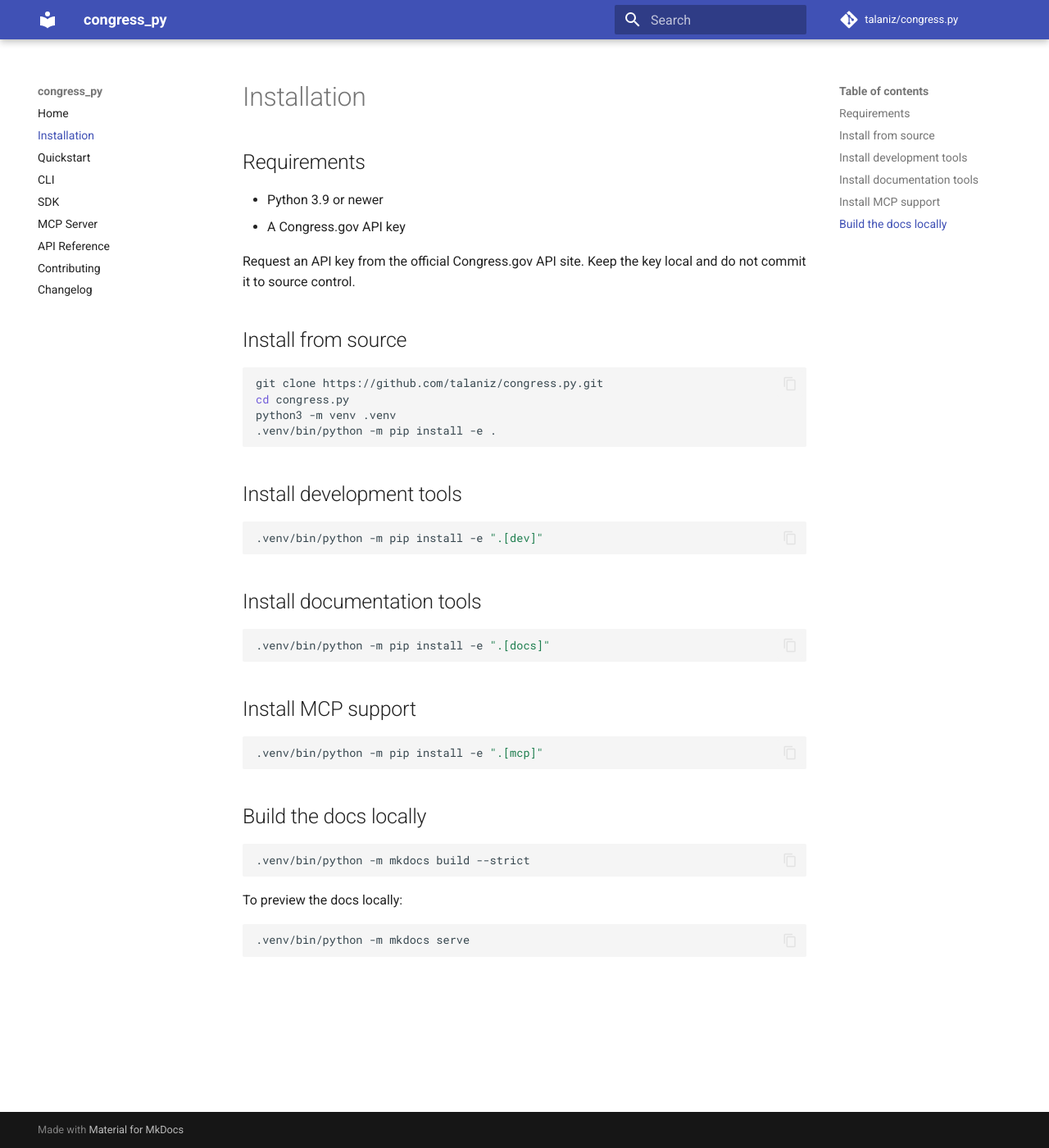
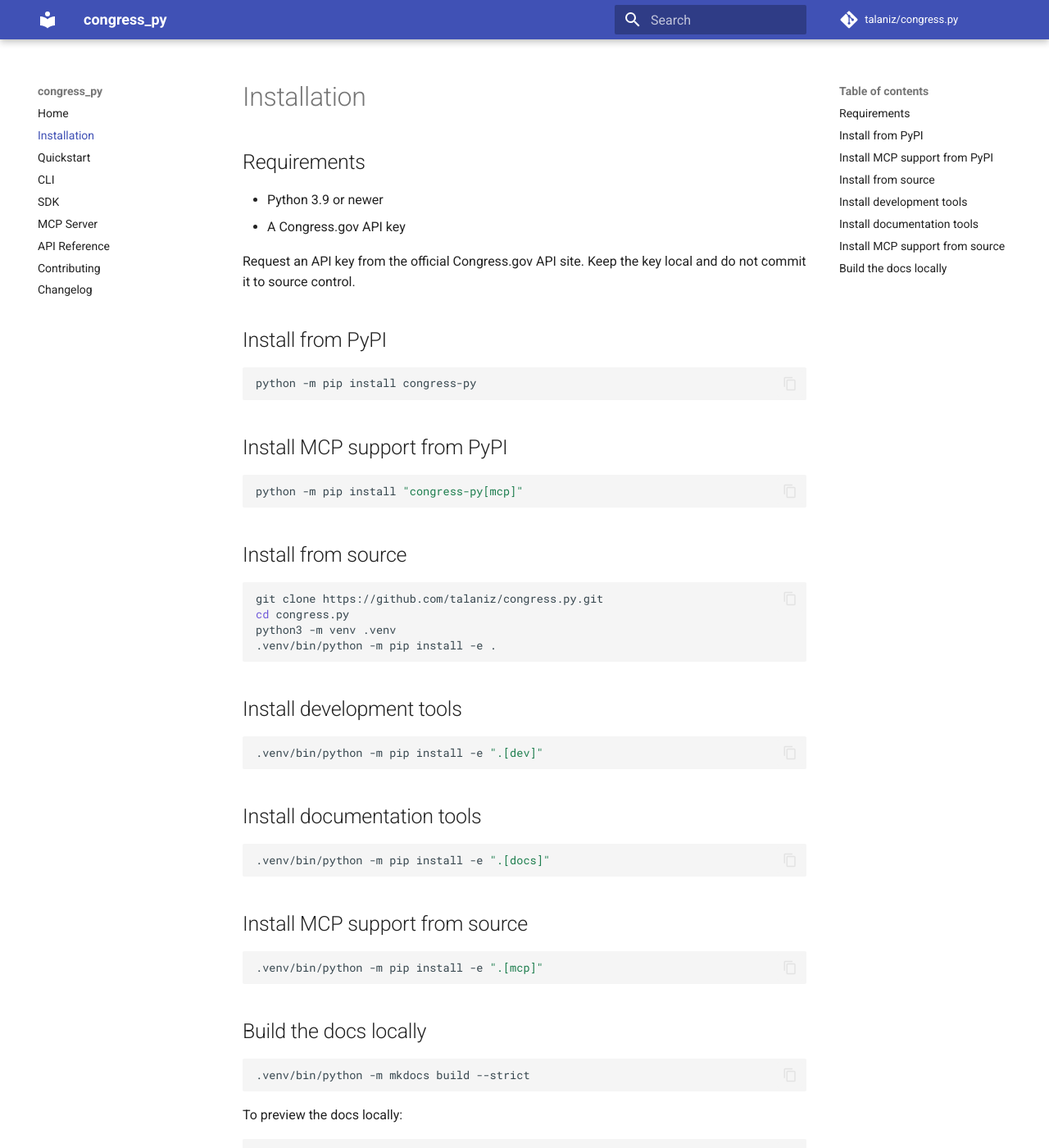
Before and after one commit to talaniz/congress.py, an MkDocs documentation site: the page built from docs/installation.md, in a window 1280 px wide and 1400 px high. Shown: the whole window at 82% size. Built offline with MkDocs 1.6.1 and Material for MkDocs 9.7.7, drawn with Linux system fonts in a browser that asks for light colours; comment, search, counter and statistics services are not loaded.

````diff
--- a/docs/installation.md
+++ b/docs/installation.md
@@ -7,6 +7,18 @@
 
 Request an API key from the official Congress.gov API site. Keep the key local
 and do not commit it to source control.
+
+## Install from PyPI
+
+```bash
+python -m pip install congress-py
+```
+
+## Install MCP support from PyPI
+
+```bash
+python -m pip install "congress-py[mcp]"
+```
 
 ## Install from source
 
@@ -29,7 +41,7 @@ python3 -m venv .venv
 .venv/bin/python -m pip install -e ".[docs]"
 ```
 
-## Install MCP support
+## Install MCP support from source
 
 ```bash
 .venv/bin/python -m pip install -e ".[mcp]"
--- a/docs/mcp.md
+++ b/docs/mcp.md
@@ -6,10 +6,10 @@ duplicate Congress.gov HTTP logic.
 
 ## Install MCP Support
 
-From a published package:
+From PyPI:
 
 ```bash
-pip install "congress-py[mcp]"
+python -m pip install "congress-py[mcp]"
 ```
 
 For local development:
--- a/pyproject.toml
+++ b/pyproject.toml
@@ -4,7 +4,7 @@ build-backend = "setuptools.build_meta"
 
 [project]
 name = "congress-py"
-version = "0.1.0"
+version = "0.2.0"
 description = "A lightweight Python SDK for interacting with the United States Congress API."
 readme = "README.md"
 requires-python = ">=3.9"
--- a/src/congress_py/__init__.py
+++ b/src/congress_py/__init__.py
@@ -1,6 +1,6 @@
 """Public package interface for congress_py."""
 
-__version__ = "0.1.0"
+__version__ = "0.2.0"
 
 from congress_py.client import CongressClient
 from congress_py.models import Bill, BillAction, BillSummary
````
Also changed, not shown: docs/changelog.md (+4 -0 lines), 2 other files.
